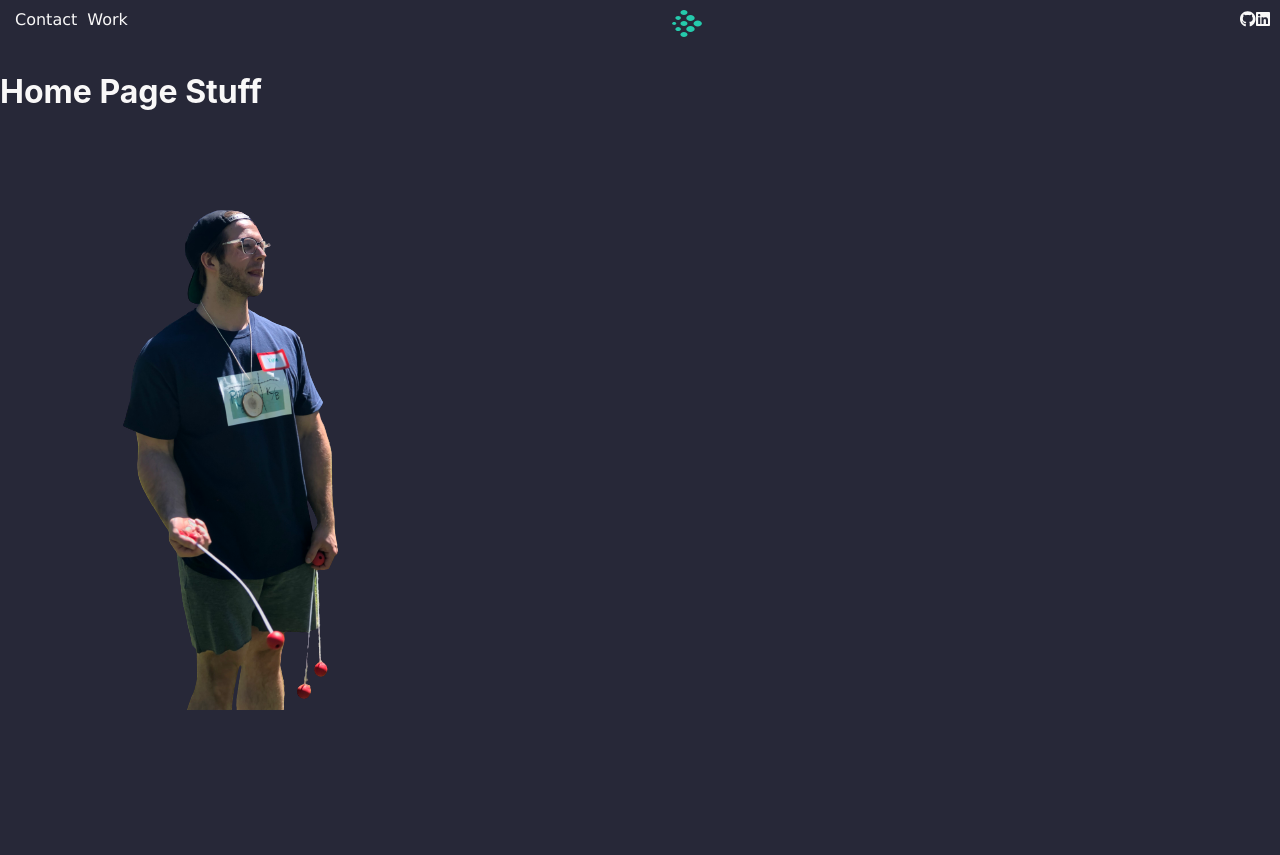
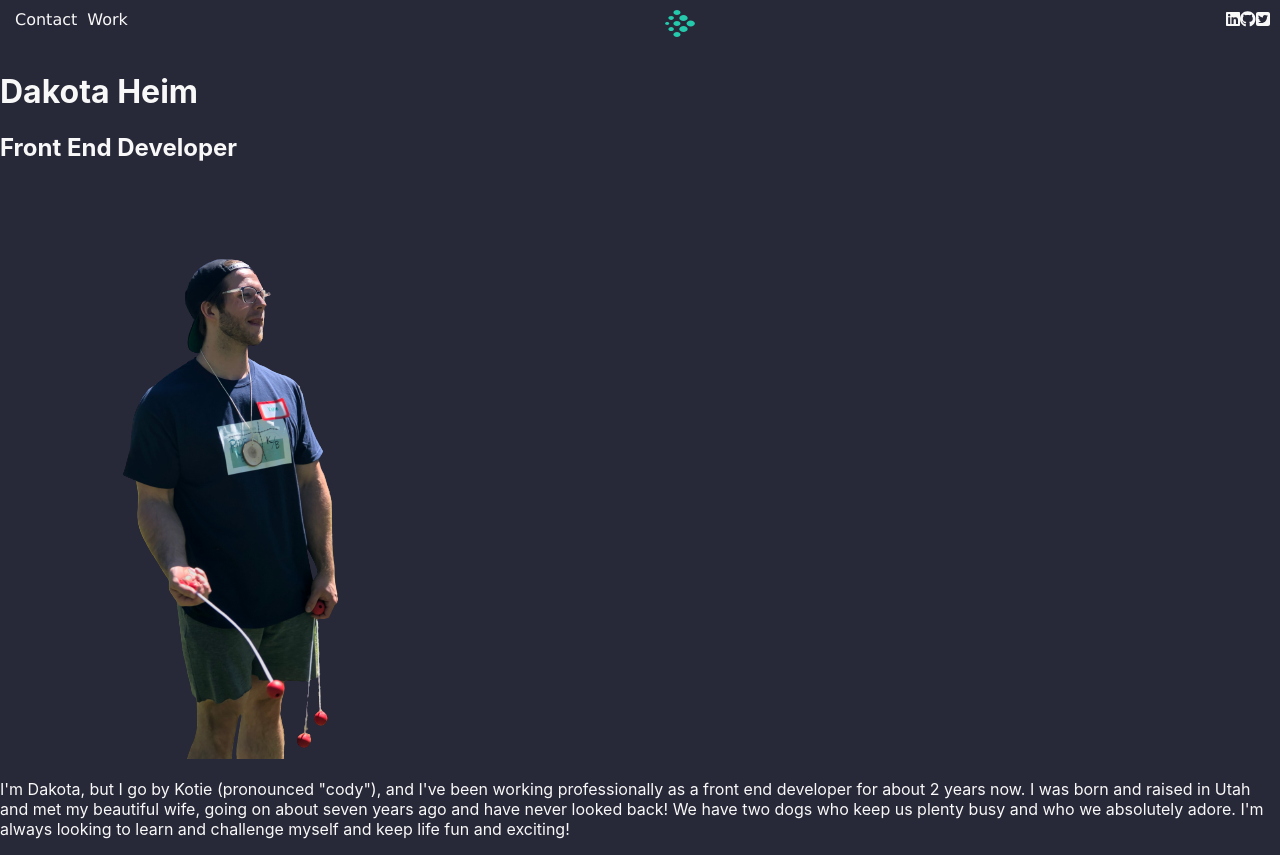
Before and after one commit to Kotieheim/portfolio-two-point-oh, a Next.js app: page / in a window 1280 px wide. Before the commit the page ends 800 px from the top, so only its background shows below. Built offline with nearby package versions, Linux system fonts and the light colour scheme.

Commit message:
wasted too much time trying to randomize images

```diff
--- a/components/Header.tsx
+++ b/components/Header.tsx
@@ -1,15 +1,8 @@
-import { useRouter } from "next/router";
 import Link from "next/link";
 import Image from "next/image";
 import styles from "./Header.module.css";
 import logoImage from "../public/logoipsum-logo-37.svg";
-import {
-  fab,
-  faTwitterSquare,
-  faFacebook,
-  faLinkedin,
-  faGithub,
-} from "@fortawesome/free-brands-svg-icons";
+import { socialLinks } from "../data/portfolioData";
 import { FontAwesomeIcon } from "@fortawesome/react-fontawesome";
 
 type Props = {};
@@ -38,19 +31,12 @@ const Header = (props: Props) => {
         </Link>
       </div>
       <div className={styles.navbar_socials}>
-        <Link passHref={true} href="/">
-          <a>
-            <FontAwesomeIcon icon={faGithub} />
+        {socialLinks.map((social) => (
+          <a rel="noreferrer" target="_blank" key={social.id} href={social.url}>
+            <FontAwesomeIcon icon={social.faIcon} />
           </a>
-        </Link>
-        <Link href="/">
-          <a>
-            <FontAwesomeIcon icon={faLinkedin} />
-          </a>
-        </Link>
+        ))}
       </div>
-
-      {/* <Link href="/Other/Test">Test?</Link> */}
     </nav>
   );
 };
--- a/components/HomePage.tsx
+++ b/components/HomePage.tsx
@@ -2,6 +2,8 @@ import React from "react";
 import Image from "next/image";
 import myImageOne from "../public/ko-pic-1.png";
 import myImageTwo from "../public/ko-pic-2.png";
+import { homePage } from "../data/portfolioData";
+import adze from "adze";
 
 type Props = {};
 
@@ -11,10 +13,13 @@ const HomePage = (props: Props) => {
     const imageIndex = Math.floor(Math.random() * myImages.length);
     return myImages[imageIndex];
   };
+  const { name, aboutMe, address, homeImage, role, roleDescription } = homePage;
   return (
     <div>
-      <h1>Home Page Stuff</h1>
+      <h1>{name}</h1>
+      <h2>{role}</h2>
       <Image alt="A picture of me" src={decideImage()} />
+      <p>{aboutMe}</p>
     </div>
   );
 };
```
